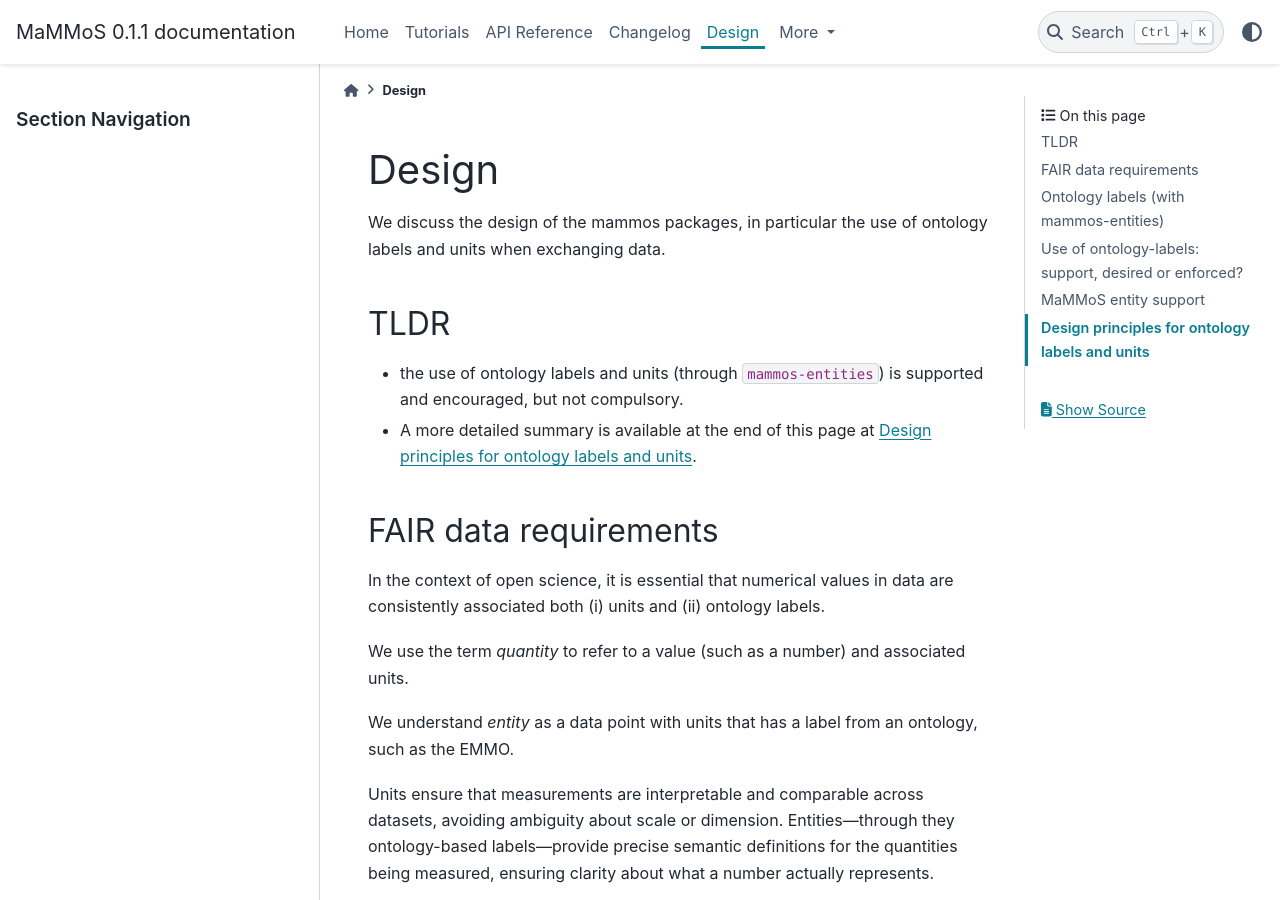
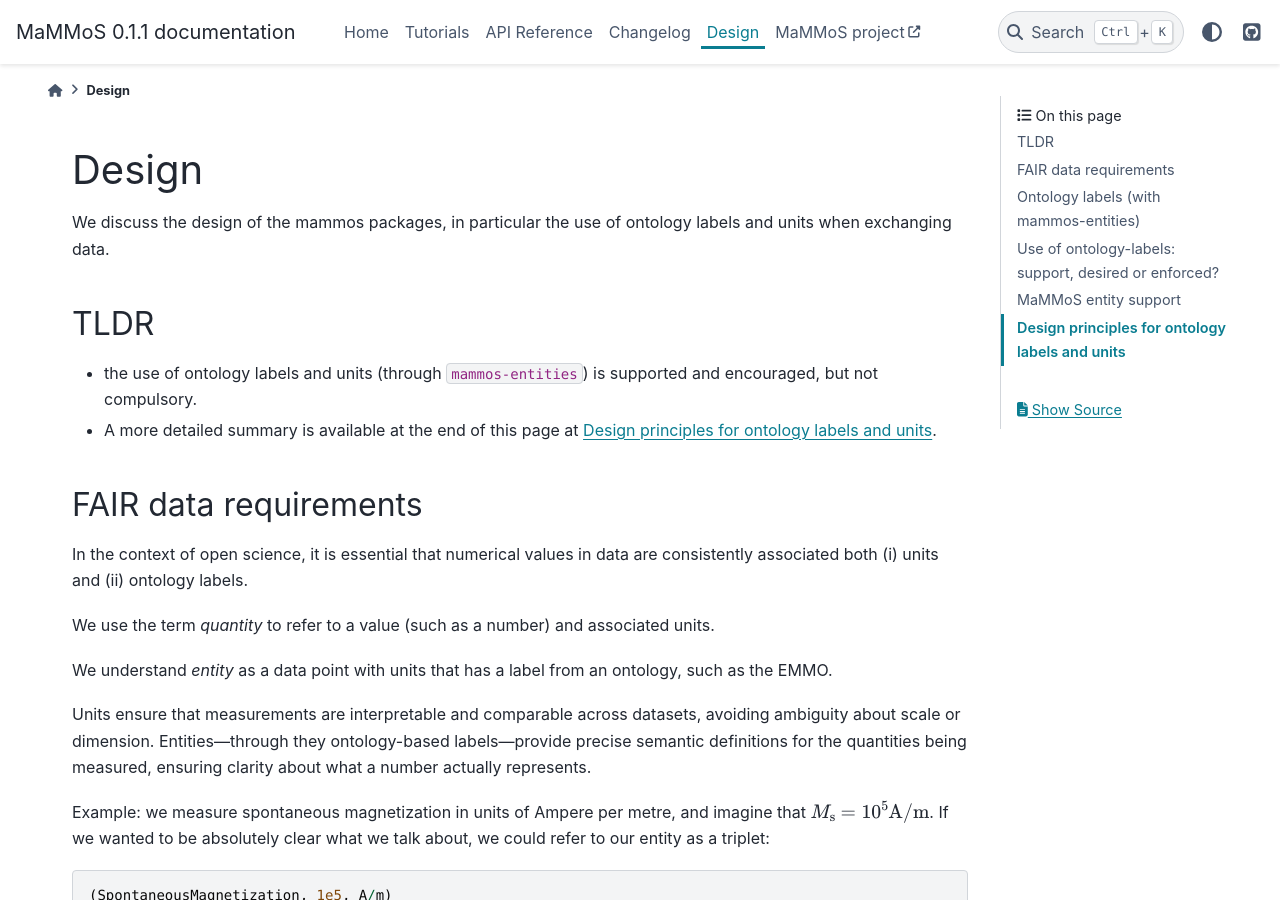
Before and after one commit to MaMMoS-project/mammos, a Sphinx documentation site: the page built from docs/source/design.rst, in a window 1280 px wide and 900 px high. Built offline with Sphinx 7.4.7 and the PyData theme 0.15.4, drawn with Linux system fonts in a browser that asks for light colours; pages that are not in the unit, such as notebooks, are missing from menus; the version number is read from the project's files by our own code; part of the change alters nothing that is shown.

Commit message:
Small sphinx theme adjustments

```diff
--- a/docs/source/conf.py
+++ b/docs/source/conf.py
@@ -68,9 +68,19 @@ html_theme_options = {
     "external_links": [
         {"name": "MaMMoS project", "url": "https://mammos-project.github.io"},
     ],
+    "icon_links": [
+        {
+            "name": "GitHub",
+            "url": "https://github.com/MaMMoS-project",
+            "icon": "fab fa-github-square",
+        },
+    ],
+    "header_links_before_dropdown": 6,
+
 }
 html_sidebars = {
     "changelog": [],
+    "design": [],
 }
 
 
```
